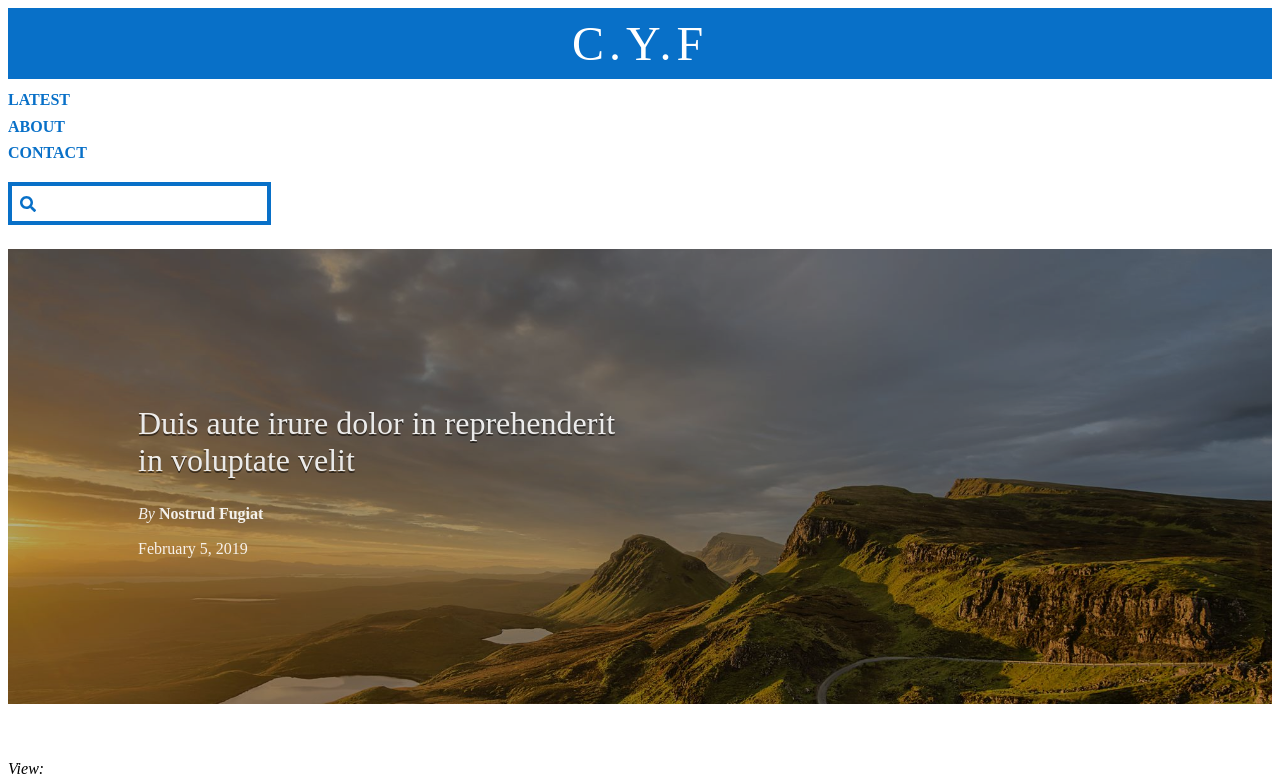
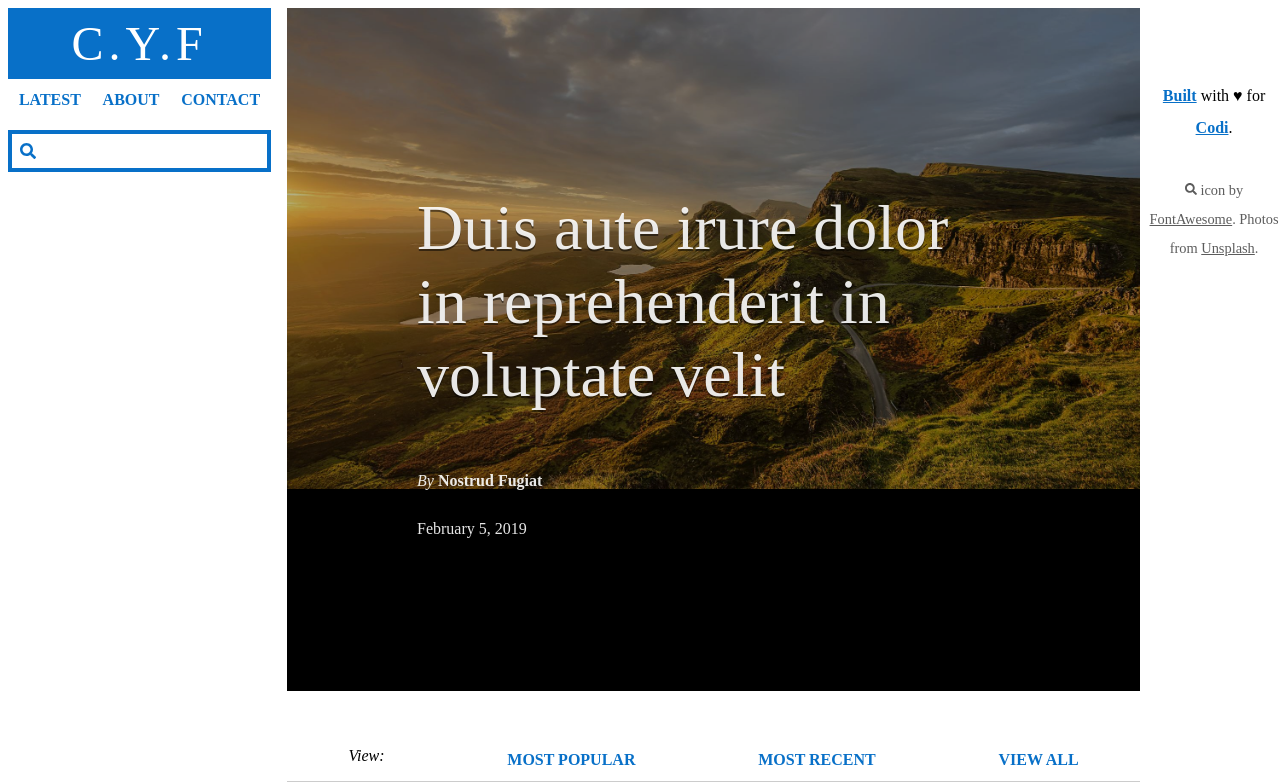
Before and after one commit to coyboy55/HTML-CSS-git, a website: page week-3/29-combined-skills/index.html in a window 1280 px wide. Shown: the top 784 px of the page. Drawn offline with Linux system fonts and the light colour scheme.

Commit message:
Update styles.css

```diff
--- a/week-3/29-combined-skills/styles.css
+++ b/week-3/29-combined-skills/styles.css
@@ -1 +1,32 @@
 /* Add your own CSS code below */
+
+span.heart{
+	color: #c85308;
+}
+@media screen and (min-width: 992px){
+	.hero__title{
+		font-size: 4em;
+	}
+}
+.main-nav__list{
+	display: flex;
+	justify-content: space-around ;
+
+}
+@media screen and (min-width: 767px){
+	.site-wrapper{
+		display: flex;
+	}
+}
+@media screen and (min-width: 767px){
+	.views{
+		display: flex;
+		justify-content: space-around ;
+	}
+}
+P{
+	max-width: 40em;
+	justify-content:center;
+	line-height:2em;
+
+}
```
